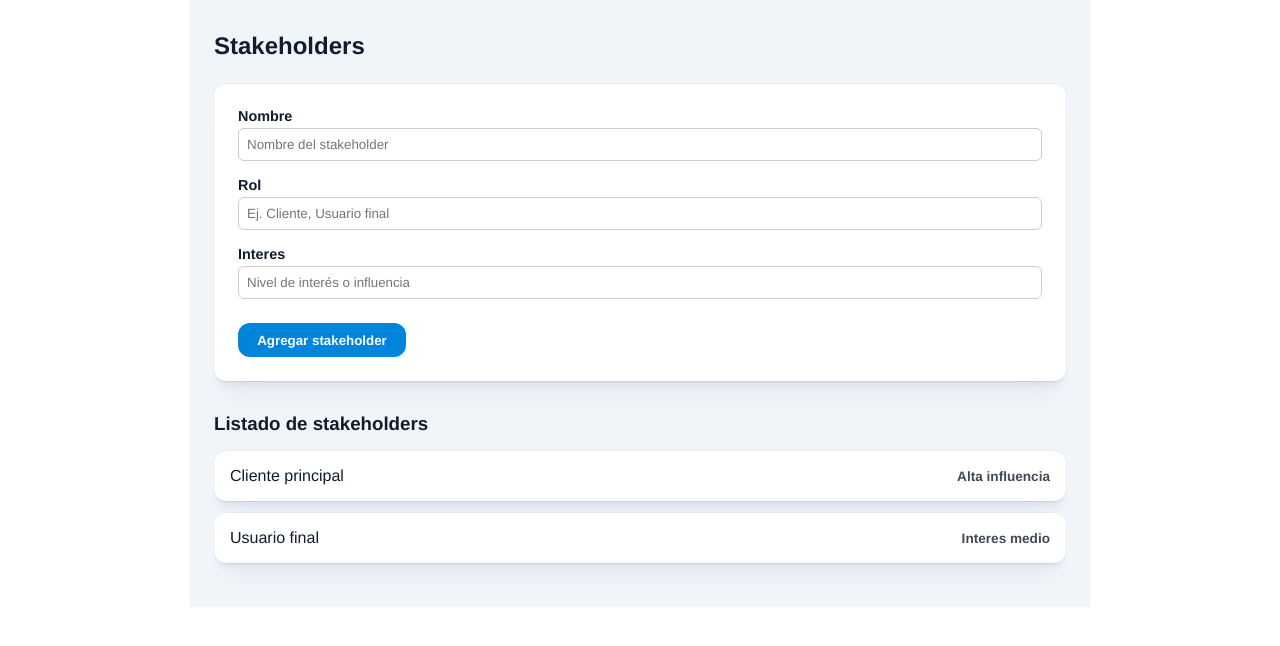
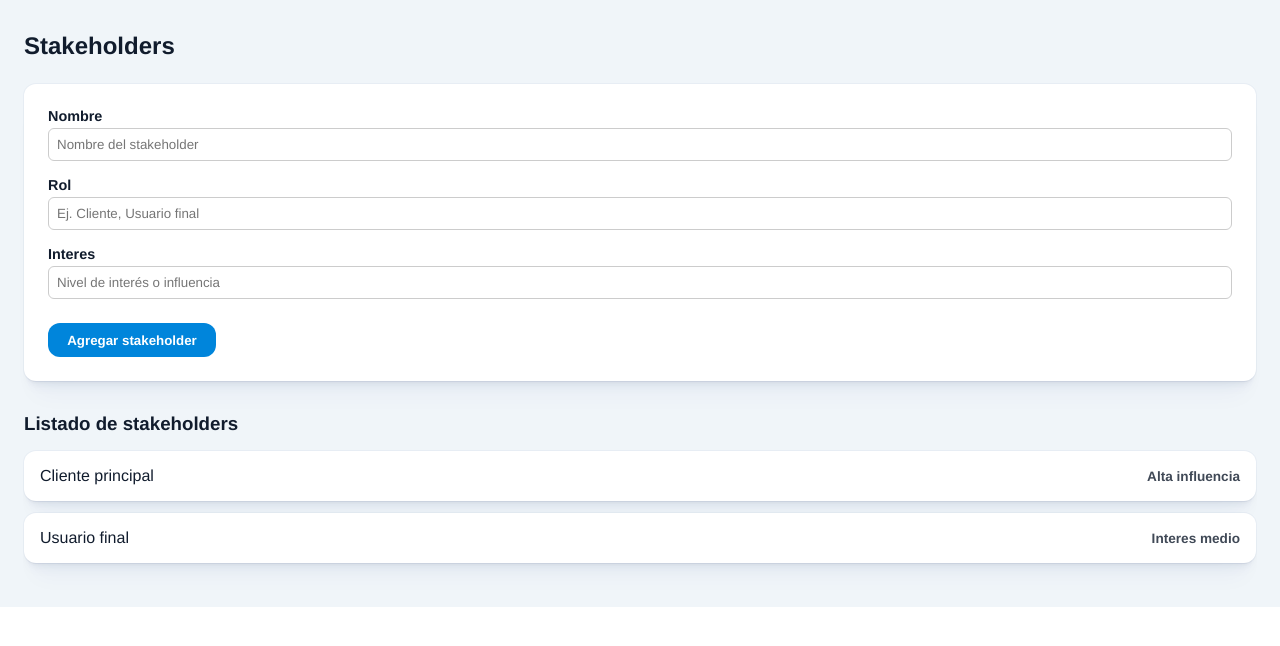
Before and after one commit to rahfflesia/graficacion, an Angular app in the folder frontend/: page /stakeholders in a window 1280 px wide. Shown: the top 646 px of the page. Built offline with nearby package versions, Linux system fonts and the light colour scheme.

Commit message:
stakeholders y roles correcciones de boton

```diff
--- a/frontend/src/componentes/principales/roles/roles.css
+++ b/frontend/src/componentes/principales/roles/roles.css
@@ -1,5 +1,4 @@
 .roles-container {
-  max-width: 900px;
     margin: 0 auto;
     padding: 2rem 1.5rem;
     background-color: var(--body-bg-color);
@@ -43,6 +42,7 @@
     background-color: var(--blue);
     color: white;
     font-weight: 600;
+    cursor: pointer;
 }
 
 .roles-list h3 {
@@ -70,4 +70,5 @@
     border-radius: 6px;
     border: 1px solid #ccc;
     background-color: transparent;
+    cursor: pointer;
 }
--- a/frontend/src/componentes/principales/stakeholders/stakeholders.css
+++ b/frontend/src/componentes/principales/stakeholders/stakeholders.css
@@ -1,5 +1,4 @@
 .stakeholders-container {
-  max-width: 900px;
     margin: 0 auto;
     padding: 2rem 1.5rem;
     background-color: var(--body-bg-color);
@@ -43,6 +42,7 @@
     background-color: var(--blue);
     color: #fff;
   font-weight: 600;
+    cursor: pointer;
 }
 
 .stakeholders-list h3 {
```
Lines whose indentation alone changed are shown as unchanged.
